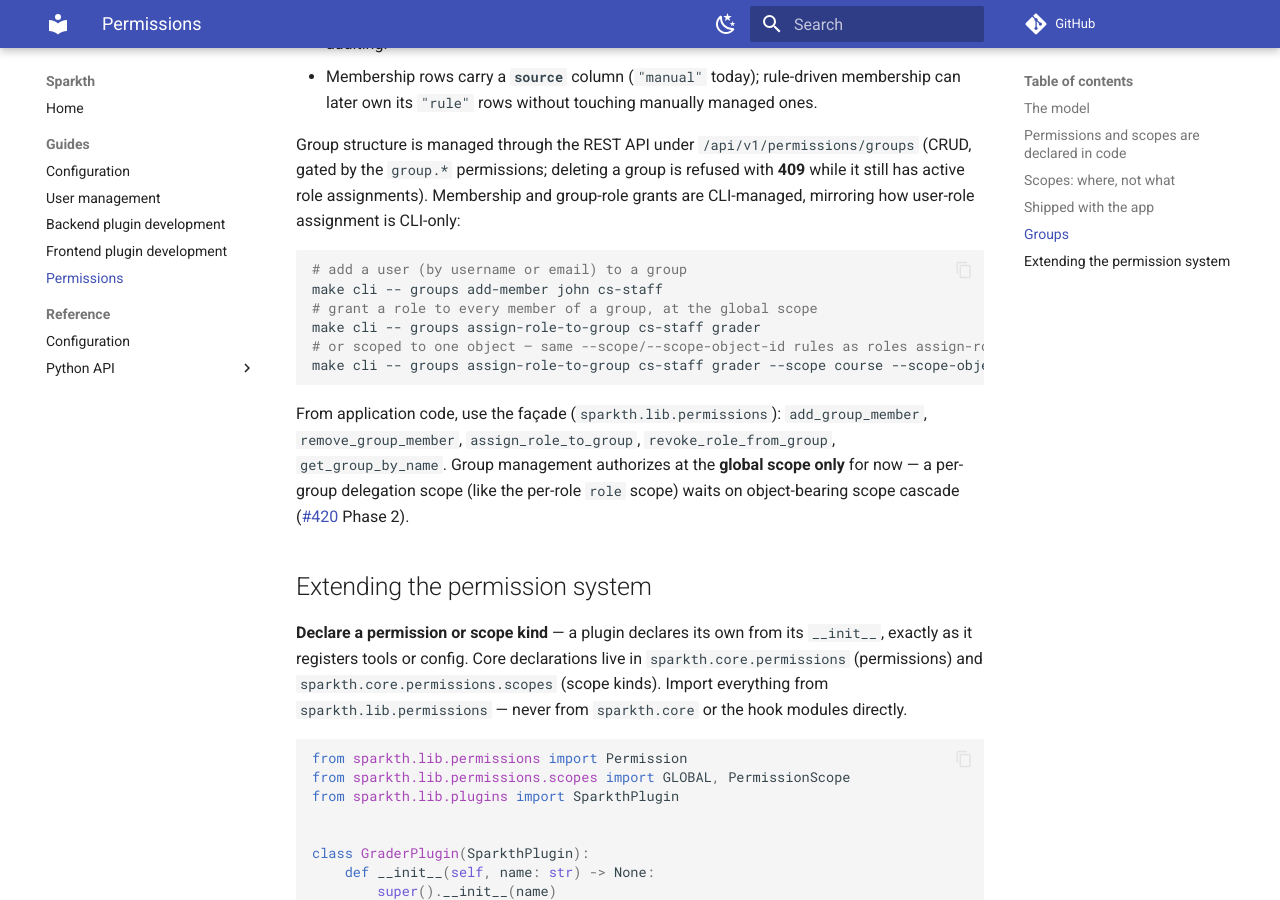
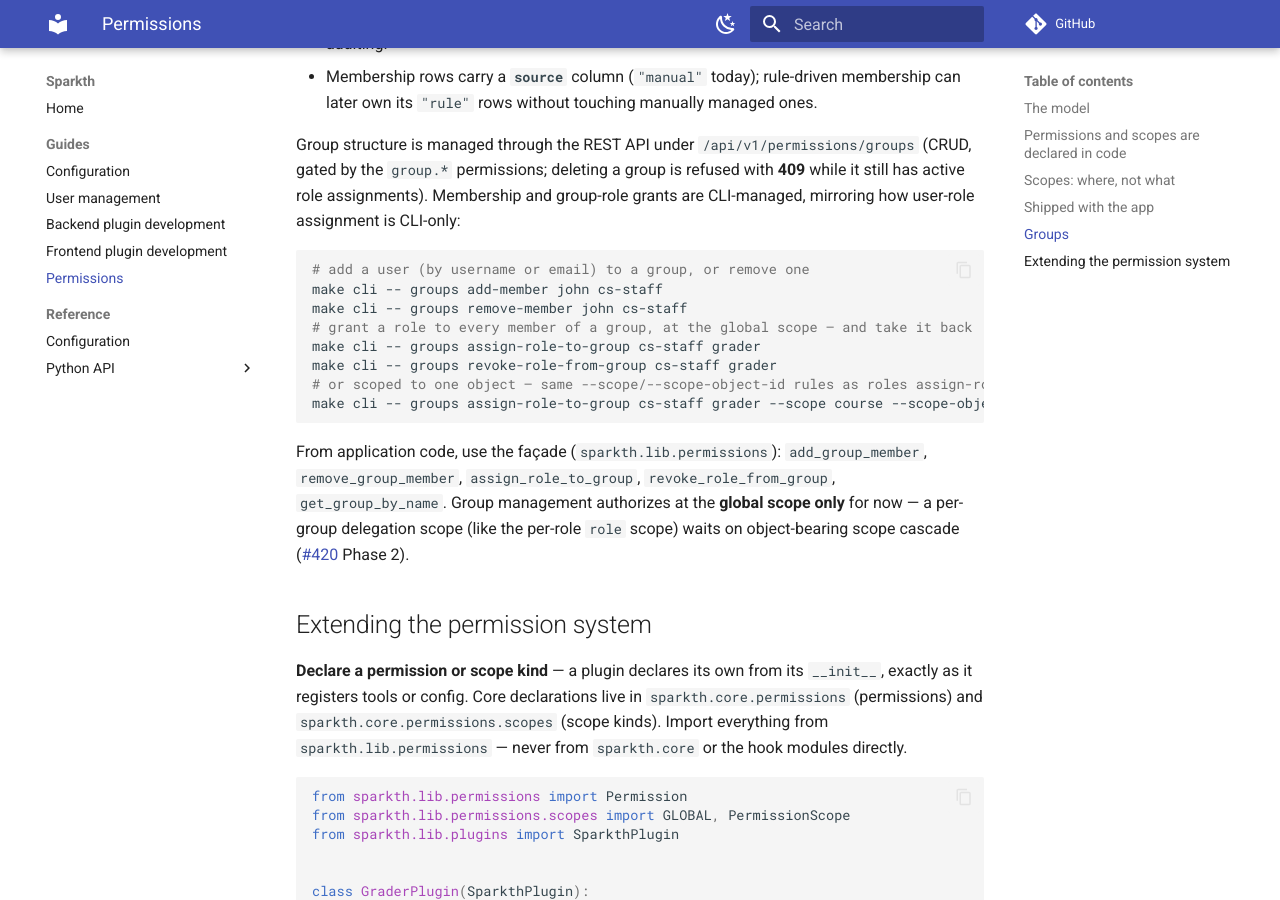
Before and after one commit to edly-io/sparkth, an MkDocs documentation site: the page built from docs/guides/permissions.md, in a window 1280 px wide and 900 px high, scrolled down 3170 px. Built offline with MkDocs 1.6.1 and Material for MkDocs 9.7.7, drawn with Linux system fonts in a browser that asks for light colours; comment, search, counter and statistics services are not loaded.

Commit message:
docs(permissions): document the group remove/revoke CLI commands
Co-Authored-By: Claude Fable 5 <noreply@anthropic.com>

````diff
--- a/docs/guides/permissions.md
+++ b/docs/guides/permissions.md
@@ -115,10 +115,12 @@ still has active role assignments). Membership and group-role grants are CLI-man
 mirroring how user-role assignment is CLI-only:
 
 ```bash
-# add a user (by username or email) to a group
+# add a user (by username or email) to a group, or remove one
 make cli -- groups add-member john cs-staff
-# grant a role to every member of a group, at the global scope
+make cli -- groups remove-member john cs-staff
+# grant a role to every member of a group, at the global scope — and take it back
 make cli -- groups assign-role-to-group cs-staff grader
+make cli -- groups revoke-role-from-group cs-staff grader
 # or scoped to one object — same --scope/--scope-object-id rules as roles assign-role
 make cli -- groups assign-role-to-group cs-staff grader --scope course --scope-object-id 42
 ```
````
